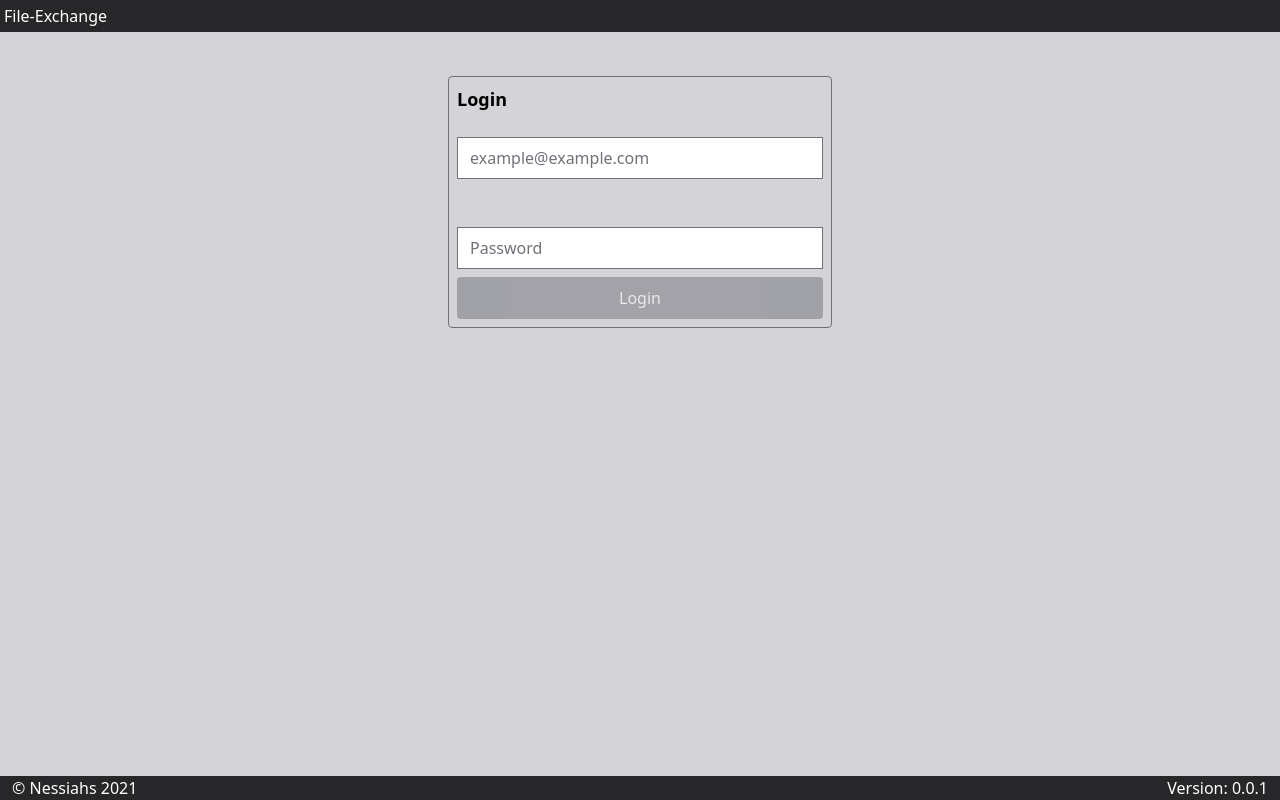
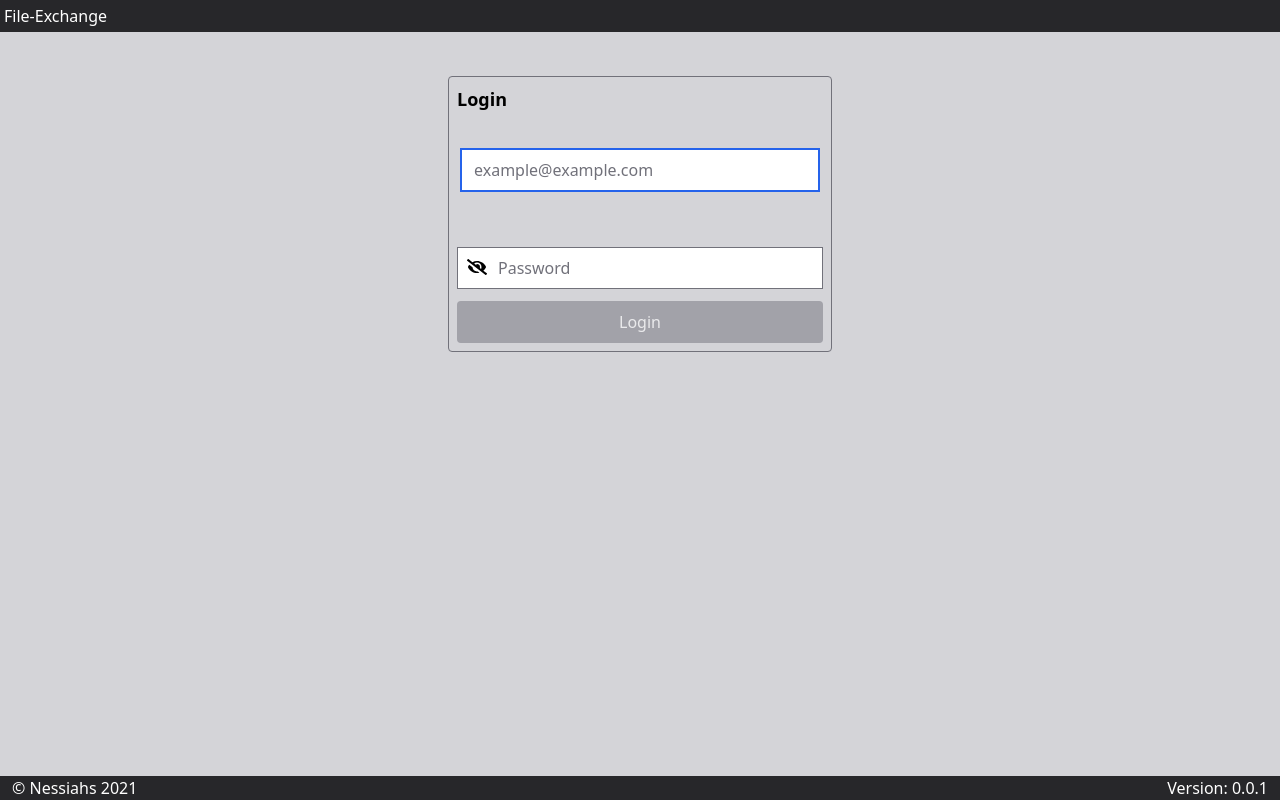
Before and after one commit to Nessiahs/file-exchange-ui, a React (Create React App) app: page /admin in a window 1280 px wide. Built offline with nearby package versions, Linux system fonts and the light colour scheme; no server answers.

Commit message:
Place holder for SecureInput and Input animated label

```diff
--- a/src/adminComponents/CreateUser/index.tsx
+++ b/src/adminComponents/CreateUser/index.tsx
@@ -77,6 +77,7 @@ export const CreateUser: React.FunctionComponent<TCreateUserProps> = ({
           isValid={isPasswordValid}
           focusOnEnabled={true}
           label="Passwort"
+          placeholder="Password"
           helpText="min 8 Zeichen und ein Großbuchstabe und eine Zahl"
         />
 
@@ -88,6 +89,7 @@ export const CreateUser: React.FunctionComponent<TCreateUserProps> = ({
           focusOnEnabled={true}
           errorMessage="Passörter stimmen nicht überein"
           label="Passwort wiederholen"
+          placeholder="Passwort wiederholen"
         />
         <div className="mt-2">
           <CreateUserContext.Provider
--- a/src/adminComponents/Login/index.tsx
+++ b/src/adminComponents/Login/index.tsx
@@ -1,5 +1,7 @@
 import React from "react";
 import { Progress } from "../../components/Progress";
+import { Input } from "../form/Input";
+import { SecretInput } from "../form/SecretInput";
 import { useLoginComponent } from "./useLoginComponent";
 
 type TLoginProps = {
@@ -12,8 +14,7 @@ export const Login: React.FunctionComponent<TLoginProps> = ({ hideLogin }) => {
     email,
     password,
     isDisabled,
-    emailOpacity,
-    passwordOpacity,
+
     isValidEmail,
     formClassName,
     onSubmit,
@@ -26,40 +27,28 @@ export const Login: React.FunctionComponent<TLoginProps> = ({ hideLogin }) => {
     return <Progress message="Anmeldung" />;
   }
 
-  const labelClassName = "w-full transition-opacity duration-700 opacity-";
   return (
     <div className={`w-96 border rounded mx-auto p-2 mt-10 ${formClassName}`}>
       <form onSubmit={onSubmit}>
         <div className="font-bold text-lg">Login</div>
-        <div>
-          <label className={labelClassName + emailOpacity}>
-            Benutzername <span className="text-xs">(Email-Adresse)</span>
-          </label>
-          <input
-            className="w-full"
+
+        <Input
+          label="Email"
           placeholder="example@example.com"
           value={email}
-            type="text"
           onChange={onEmailChange}
           onBlur={validateEmail}
+          isValid={isValidEmail}
+          errorMessage="Bitte gültige Email eingeben!!"
         />
-          <div
-            className={`text-red-800 transition-opacity duration-700 text-xs py-1 opacity-${
-              isValidEmail ? "0" : "100"
-            }`}>
-            Bitte gültige Email eingeben!!
-          </div>
-        </div>
-        <div>
-          <label className={labelClassName + passwordOpacity}>Passwort</label>
-          <input
+
+        <SecretInput
           placeholder="Password"
-            className="w-full"
-            type="password"
+          label="Password"
+          onChange={onPasswordChange}
           value={password}
-            onChange={onPasswordChange}
         />
-        </div>
+
         <div className="text-center mt-2">
           <button type="submit" className="w-full ml-0" disabled={isDisabled}>
             Login
--- a/src/adminComponents/Login/useLoginComponent.ts
+++ b/src/adminComponents/Login/useLoginComponent.ts
@@ -13,11 +13,9 @@ export const useLoginComponent = (hideLogin: (l: boolean) => void) => {
     email: null,
     password: null,
   });
-  const [isValidEmail, setValidEmail] = useState(true);
+  const [isValidEmail, setValidEmail] = useState<boolean>();
   const { isValid, progress } = useLogin(credentials);
   const [isDisabled, setDisabled] = useState(true);
-  const [passwordOpacity, setPasswordOpacity] = useState(0);
-  const [emailOpacity, setEmailOpacity] = useState(0);
   const [formClassName, setFormClassName] = useState(defaultFormClassName);
 
   useEffect(() => {
@@ -55,24 +53,10 @@ export const useLoginComponent = (hideLogin: (l: boolean) => void) => {
   };
 
   const onPasswordChange = (e: React.ChangeEvent<HTMLInputElement>) => {
-    const value = e.currentTarget.value;
-    let opacity = 0;
-    if (value) {
-      opacity = 100;
-    }
-
-    setPasswordOpacity(opacity);
-    setPassword(value);
+    setPassword(e.currentTarget.value);
   };
 
   const onEmailChange = (e: React.ChangeEvent<HTMLInputElement>) => {
-    const value = e.currentTarget.value;
-    let opacity = 0;
-    if (value) {
-      opacity = 100;
-    }
-
-    setEmailOpacity(opacity);
     setEmail(e.currentTarget.value);
   };
 
@@ -85,8 +69,7 @@ export const useLoginComponent = (hideLogin: (l: boolean) => void) => {
     email,
     password,
     isDisabled,
-    emailOpacity,
-    passwordOpacity,
+
     isValidEmail,
     formClassName,
     onSubmit,
--- a/src/adminComponents/form/Input/index.tsx
+++ b/src/adminComponents/form/Input/index.tsx
@@ -1,4 +1,4 @@
-import React, { useState } from "react";
+import React, { useEffect, useState } from "react";
 import { errorStyle } from "../../../config/classNames";
 import { uuid } from "../../../utils/uuid";
 import { ValidIndicator } from "../ValidIndicator";
@@ -23,10 +23,23 @@ export const Input: React.FunctionComponent<TInputProps> = ({
   onBlur,
 }) => {
   const [id] = useState(uuid());
+  const [opacity, setOpacity] = useState(0);
+
+  useEffect(() => {
+    if (!placeholder || (placeholder && value)) {
+      setOpacity(100);
+    } else {
+      setOpacity(0);
+    }
+  }, [value, placeholder, setOpacity]);
 
   return (
     <div className={`mt-2 p-1${isValid === false ? errorStyle : ""}`}>
-      <label htmlFor={id}>{label}</label>
+      <label
+        htmlFor={id}
+        className={`w-full transition-opacity duration-700 opacity-${opacity}`}>
+        {label}
+      </label>
       <div className="flex">
         <input
           id={id}
--- a/src/adminComponents/form/SecretInput/index.tsx
+++ b/src/adminComponents/form/SecretInput/index.tsx
@@ -8,6 +8,7 @@ type TsecretInputProps = {
   value: string;
   isValid?: boolean;
   label?: string;
+  placeholder?: string;
   helpText?: string;
   disabled?: boolean;
   focusOnEnabled?: boolean;
@@ -24,24 +25,36 @@ export const SecretInput: React.FunctionComponent<TsecretInputProps> = ({
   disabled = false,
   focusOnEnabled = false,
   errorMessage = "",
+  placeholder = "",
   onChange,
   onBlur,
 }) => {
-  console.log("--->", isValid);
   const [id] = useState(uuid());
+  const [opacity, setOpacity] = useState(0);
   const [inputType, setInputType] = useState<TSecureType>("password");
   const ref = createRef<HTMLInputElement>();
+
+  useEffect(() => {
+    if (!placeholder || (placeholder && value)) {
+      setOpacity(100);
+    } else {
+      setOpacity(0);
+    }
+  }, [value, placeholder, setOpacity]);
 
   useEffect(() => {
     if (ref.current && disabled === false && focusOnEnabled) {
       ref.current.focus();
     }
-    console.log("-----> effect");
   }, [disabled, focusOnEnabled, ref]);
 
   return (
     <div className={`mt-2 select-none${isValid === false ? errorStyle : ""}`}>
-      <label htmlFor={id}>{label}</label>
+      <label
+        htmlFor={id}
+        className={`w-full transition-opacity duration-700 opacity-${opacity}`}>
+        {label}
+      </label>
       <div className="relative flex">
         <TogglePasswordType
           disabled={disabled}
@@ -52,6 +65,7 @@ export const SecretInput: React.FunctionComponent<TsecretInputProps> = ({
           ref={ref}
           disabled={disabled}
           id={id}
+          placeholder={placeholder}
           type={inputType}
           className="w-full pl-10"
           value={value}
```
Lines whose indentation alone changed are shown as unchanged.
